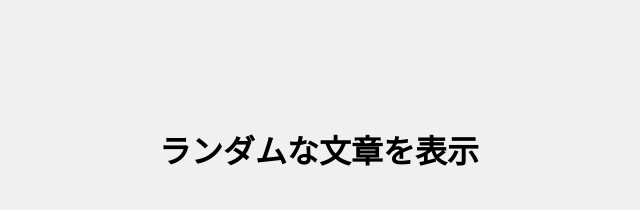
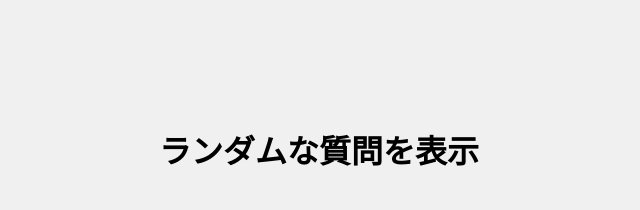
Before and after one commit to midori3313/Public, a plain HTML site: page index.html in a window 1280 px wide. Shown: the part 206-416 px from the top of the page, 321-961 px from the left. Drawn offline with Linux system fonts and the light colour scheme.

Commit message:
Initial commit

```diff
--- a/index.html
+++ b/index.html
@@ -7,7 +7,7 @@
     <link rel="stylesheet" href="styles.css">
 </head>
 <body>
-    <h1>ランダムな文章を表示</h1>
+    <h1>ランダムな質問を表示</h1>
     <button id="randomButton">表示する</button>
     <p id="randomText"></p>
     <script src="script.js"></script>
```
